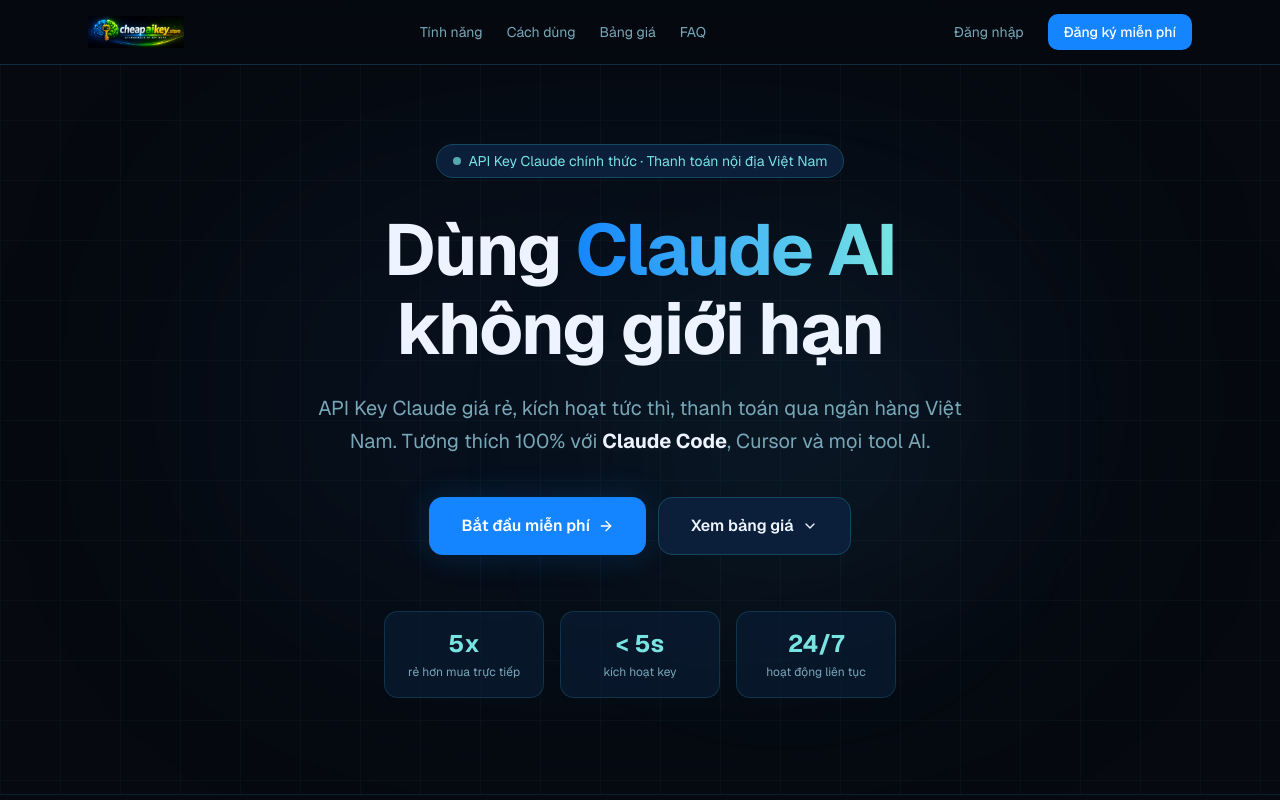
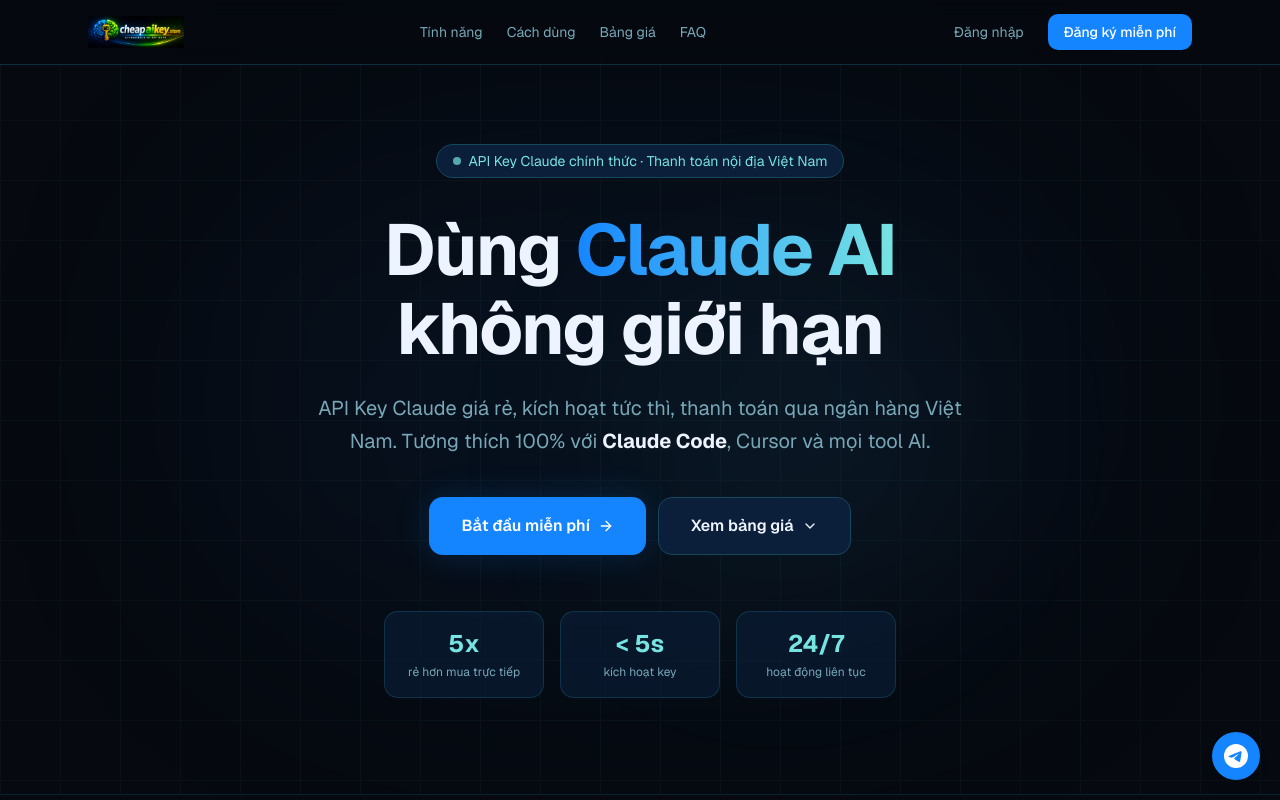
Before and after one commit to tonamson/ai-key, a Next.js app in the folder frontend/: page / in a window 1280 px wide. Shown: the top 800 px of the page. Built offline with nearby package versions, Linux system fonts and the light colour scheme; no server answers.

Commit message:
fix(ui): move support button to root layout — shows on all pages including landing

```diff
--- a/frontend/app/(app)/layout.tsx
+++ b/frontend/app/(app)/layout.tsx
@@ -41,18 +41,6 @@
         </div>
       </SidebarInset>
 
-      {/* Support button */}
-      <a
-        href={process.env.NEXT_PUBLIC_SUPPORT_URL ?? 'https://t.me/giahuyweed'}
-        target="_blank"
-        rel="noopener noreferrer"
-        title="Hỗ trợ qua Telegram"
-        className="fixed bottom-5 right-5 z-50 flex items-center justify-center w-12 h-12 rounded-full bg-[#1485FF] hover:bg-[#0B6FD4] shadow-lg hover:shadow-[0_0_20px_#1485FF50] transition-all"
-      >
-        <svg viewBox="0 0 24 24" className="w-6 h-6 fill-white" xmlns="http://www.w3.org/2000/svg">
-          <path d="M11.944 0A12 12 0 0 0 0 12a12 12 0 0 0 12 12 12 12 0 0 0 12-12A12 12 0 0 0 12 0a12 12 0 0 0-.056 0zm4.962 7.224c.1-.002.321.023.465.14a.506.506 0 0 1 .171.325c.016.093.036.306.02.472-.18 1.898-.962 6.502-1.36 8.627-.168.9-.499 1.201-.82 1.23-.696.065-1.225-.46-1.9-.902-1.056-.693-1.653-1.124-2.678-1.8-1.185-.78-.417-1.21.258-1.91.177-.184 3.247-2.977 3.307-3.23.007-.032.014-.15-.056-.212s-.174-.041-.249-.024c-.106.024-1.793 1.14-5.061 3.345-.48.33-.913.49-1.302.48-.428-.008-1.252-.241-1.865-.44-.752-.245-1.349-.374-1.297-.789.027-.216.325-.437.893-.663 3.498-1.524 5.83-2.529 6.998-3.014 3.332-1.386 4.025-1.627 4.476-1.635z"/>
-        </svg>
-      </a>
     </SidebarProvider>
   );
 }
--- a/frontend/app/layout.tsx
+++ b/frontend/app/layout.tsx
@@ -2,6 +2,7 @@
 import { Geist, Geist_Mono } from "next/font/google";
 import Script from "next/script";
 import { Toaster } from "@/components/ui/sonner";
+import SupportButton from "@/components/support-button";
 import "./globals.css";
 
 const RECAPTCHA_SITE_KEY = process.env.NEXT_PUBLIC_RECAPTCHA_SITE_KEY ?? '';
@@ -23,6 +24,7 @@
     <html lang="vi" className={`${fontSans.variable} ${fontMono.variable} font-sans antialiased dark`}>
       <body className="min-h-screen bg-background">
         {children}
+        <SupportButton />
         <Toaster richColors position="top-right" />
         <Script src={`https://www.google.com/recaptcha/api.js?render=${RECAPTCHA_SITE_KEY}`} strategy="lazyOnload" />
       </body>
--- /dev/null
+++ b/frontend/components/support-button.tsx
@@ -0,0 +1,18 @@
+'use client';
+
+export default function SupportButton() {
+  const url = process.env.NEXT_PUBLIC_SUPPORT_URL ?? 'https://t.me/giahuyweed';
+  return (
+    <a
+      href={url}
+      target="_blank"
+      rel="noopener noreferrer"
+      title="Hỗ trợ qua Telegram"
+      className="fixed bottom-5 right-5 z-50 flex items-center justify-center w-12 h-12 rounded-full bg-[#1485FF] hover:bg-[#0B6FD4] shadow-lg hover:shadow-[0_0_20px_#1485FF50] transition-all"
+    >
+      <svg viewBox="0 0 24 24" className="w-6 h-6 fill-white" xmlns="http://www.w3.org/2000/svg">
+        <path d="M11.944 0A12 12 0 0 0 0 12a12 12 0 0 0 12 12 12 12 0 0 0 12-12A12 12 0 0 0 12 0a12 12 0 0 0-.056 0zm4.962 7.224c.1-.002.321.023.465.14a.506.506 0 0 1 .171.325c.016.093.036.306.02.472-.18 1.898-.962 6.502-1.36 8.627-.168.9-.499 1.201-.82 1.23-.696.065-1.225-.46-1.9-.902-1.056-.693-1.653-1.124-2.678-1.8-1.185-.78-.417-1.21.258-1.91.177-.184 3.247-2.977 3.307-3.23.007-.032.014-.15-.056-.212s-.174-.041-.249-.024c-.106.024-1.793 1.14-5.061 3.345-.48.33-.913.49-1.302.48-.428-.008-1.252-.241-1.865-.44-.752-.245-1.349-.374-1.297-.789.027-.216.325-.437.893-.663 3.498-1.524 5.83-2.529 6.998-3.014 3.332-1.386 4.025-1.627 4.476-1.635z"/>
+      </svg>
+    </a>
+  );
+}
```
